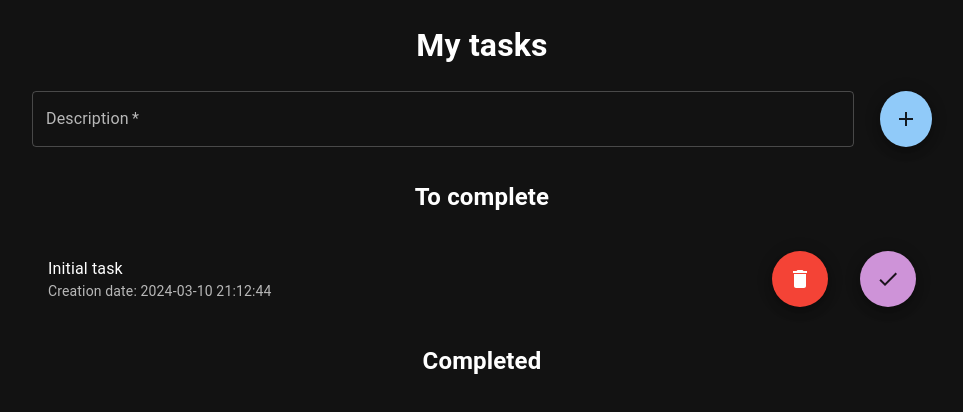
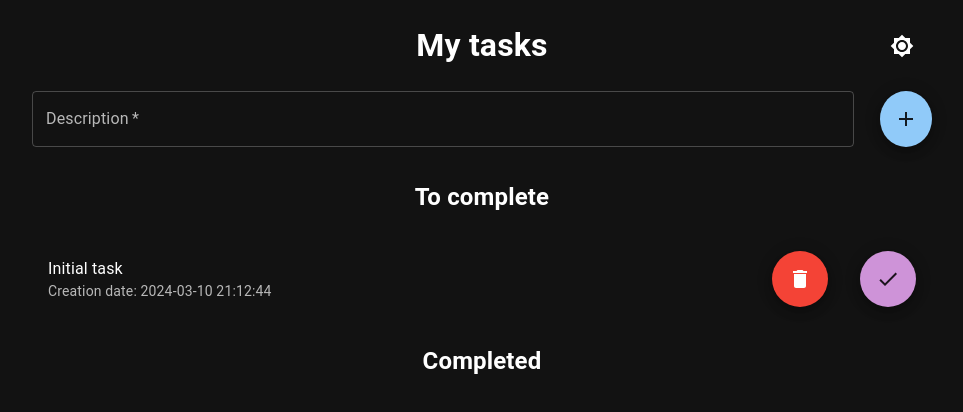
Before and after one commit to MessinaDev/todo-app-react, a React (Create React App) app: page / in a window 1280 px wide. Shown: the top 412 px of the page, without its empty margins (158-1121 px from the left). Built offline with nearby package versions, Linux system fonts and the light colour scheme.

Commit message:
Add button to change theme

```diff
--- a/src/App.css
+++ b/src/App.css
@@ -2,4 +2,11 @@
   text-align: center;
   max-width: 900px;
   margin: 0 auto;
+  position: relative;
 }
+
+.ButtonTheme {
+  position: absolute !important;
+  right: 10px;
+  top: 5px;
+}
--- a/src/App.jsx
+++ b/src/App.jsx
@@ -1,4 +1,4 @@
-import React from "react";
+import React, { useState } from "react";
 import "./App.css";
 import { ThemeProvider, createTheme } from "@mui/material/styles";
 import CssBaseline from "@mui/material/CssBaseline";
@@ -6,12 +6,18 @@ import CssBaseline from "@mui/material/CssBaseline";
 import NewTodo from "./components/NewTodo";
 import TaskList from "./components/TaskList";
 
+import IconButton from "@mui/material/IconButton";
+import Brightness4Icon from "@mui/icons-material/Brightness4";
+import Brightness7Icon from "@mui/icons-material/Brightness7";
+
 import { useSelector } from "react-redux";
 
 export default function App() {
-  const darkTheme = createTheme({
+  const [darkTheme, setDarkTheme] = useState(true);
+
+  const theme = createTheme({
     palette: {
-      mode: "dark",
+      mode: darkTheme ? "dark" : "light",
     },
   });
 
@@ -20,12 +26,18 @@ export default function App() {
   });
 
   return (
-    <ThemeProvider theme={darkTheme}>
+    <ThemeProvider theme={theme}>
       <CssBaseline />
       <div className="App">
         <header>
           <h1>My tasks</h1>
         </header>
+        <IconButton
+          className="ButtonTheme"
+          onClick={() => setDarkTheme((prev) => !prev)}
+        >
+          {darkTheme ? <Brightness7Icon /> : <Brightness4Icon />}
+        </IconButton>
         <NewTodo />
         <TaskList tasks={tasks} />
       </div>
```
